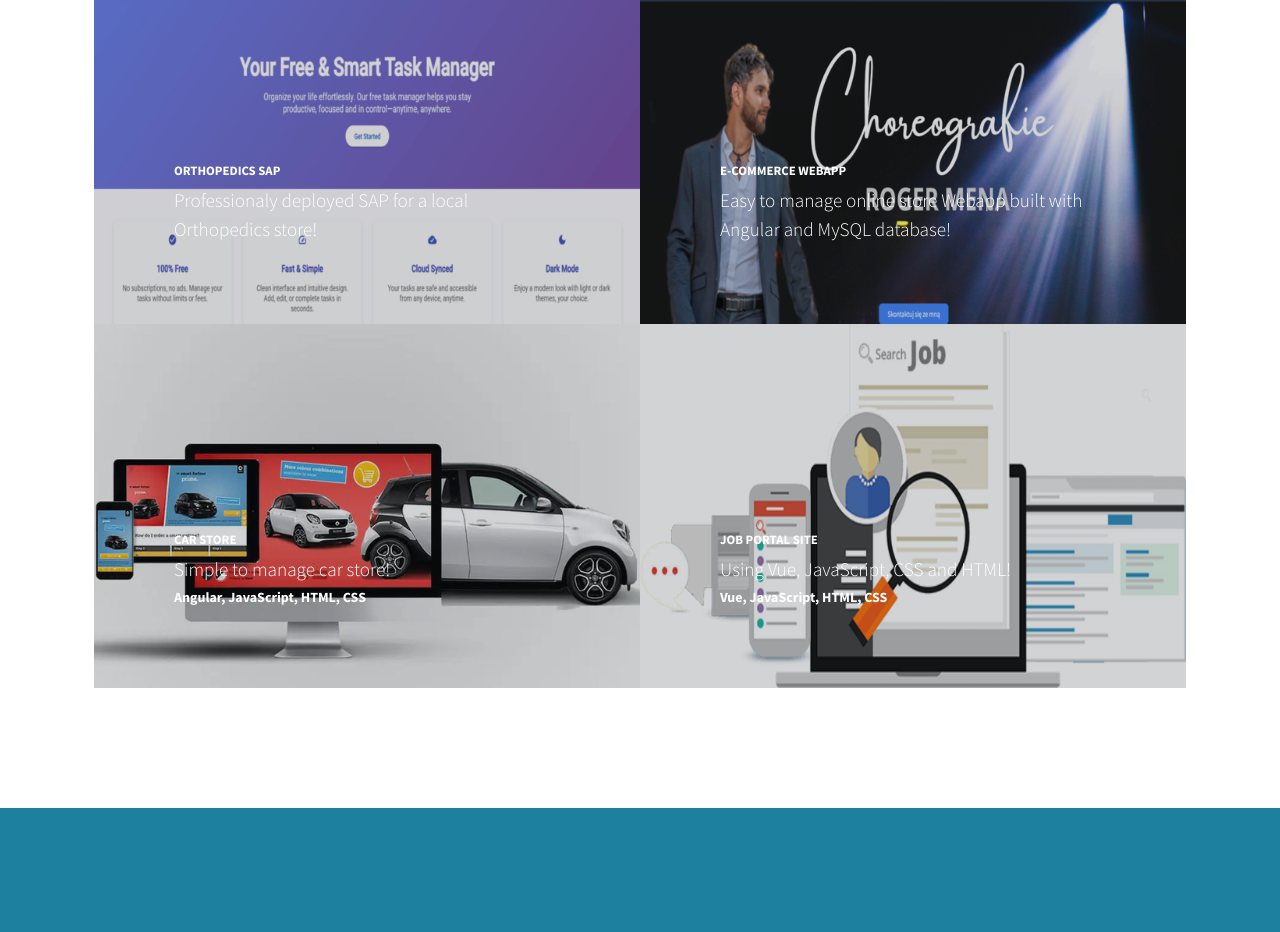
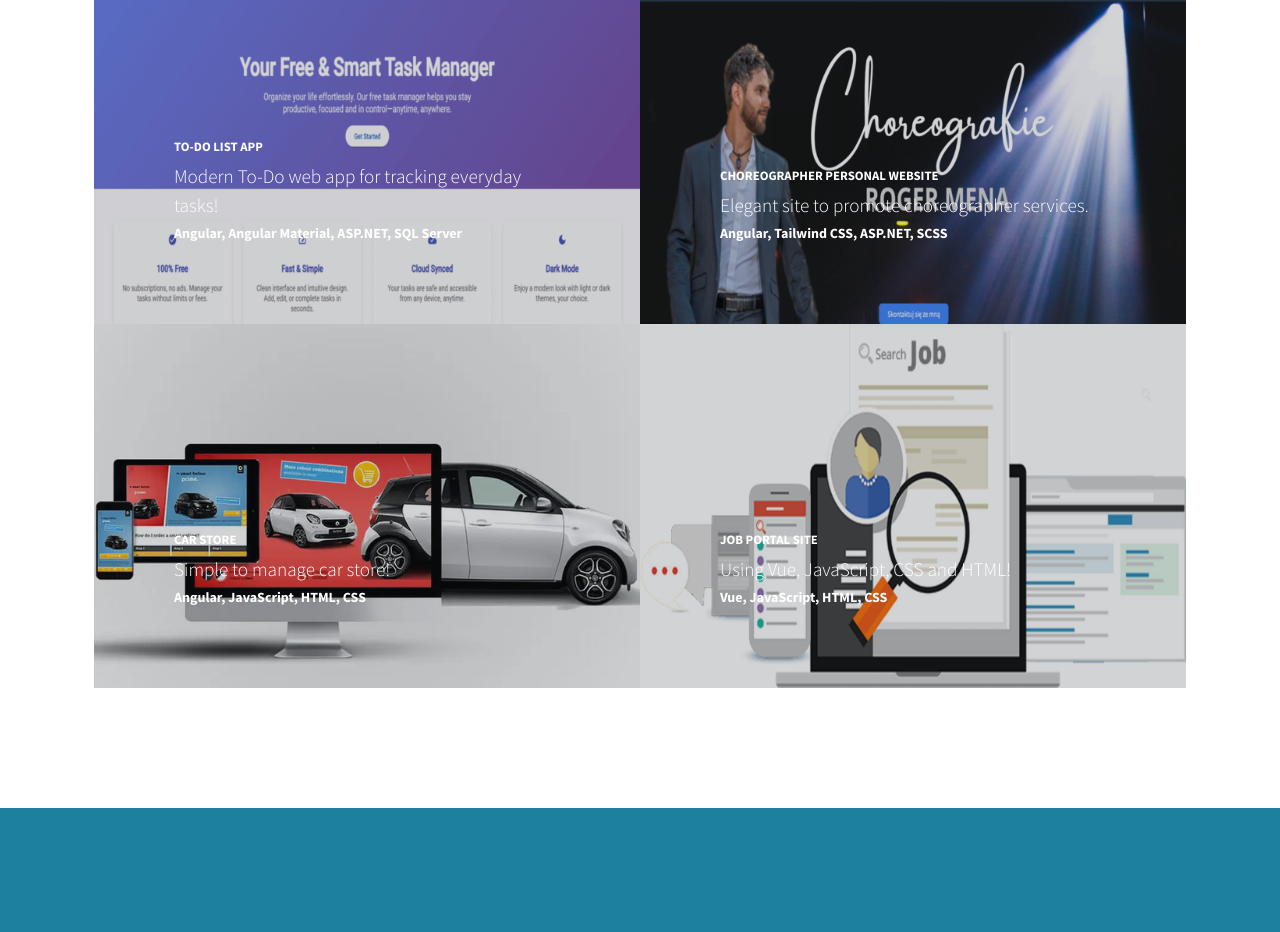
Before and after one commit to JulenZZZ/portfolio_website, an Angular app: page / in a window 1280 px wide. Shown: the part 2549-3481 px from the top of the page. Built offline with nearby package versions, Linux system fonts and the light colour scheme; some icons are missing.

Commit message:
projects update text

```diff
--- a/src/app/views/home.html
+++ b/src/app/views/home.html
@@ -144,8 +144,9 @@
                 <a class="portfolio-item" [routerLink]="['/ortopedia']" target="_blank">
                     <div class="caption">
                         <div class="caption-content">
-                            <div class="h2">Orthopedics SAP</div>
-                            <p class="mb-0">Professionaly deployed SAP for a local Orthopedics store!</p>
+                            <div class="h2">To-Do List App</div>
+                            <p class="mb-0">Modern To-Do web app for tracking everyday tasks!</p>
+                            <small><strong>Angular, Angular Material, ASP.NET, SQL Server</strong></small>
                         </div>
                     </div>
                     <img class="img-fluid" src="assets/img/todo.png" alt="todo image" />
@@ -155,8 +156,9 @@
                 <a class="portfolio-item" [routerLink]="['/cars']" target="_blank">
                     <div class="caption">
                         <div class="caption-content">
-                            <div class="h2">E-commerce Webapp</div>
-                            <p class="mb-0">Easy to manage online store Webapp built with Angular and MySQL database!</p>
+                            <div class="h2">Choreographer Personal Website</div>
+                            <p class="mb-0">Elegant site to promote choreographer services.</p>
+                            <small><strong>Angular, Tailwind CSS, ASP.NET, SCSS</strong></small>
                         </div>
                     </div>
                     <img class="img-fluid" src="assets/img/mena.png" alt="mena image" />
```
